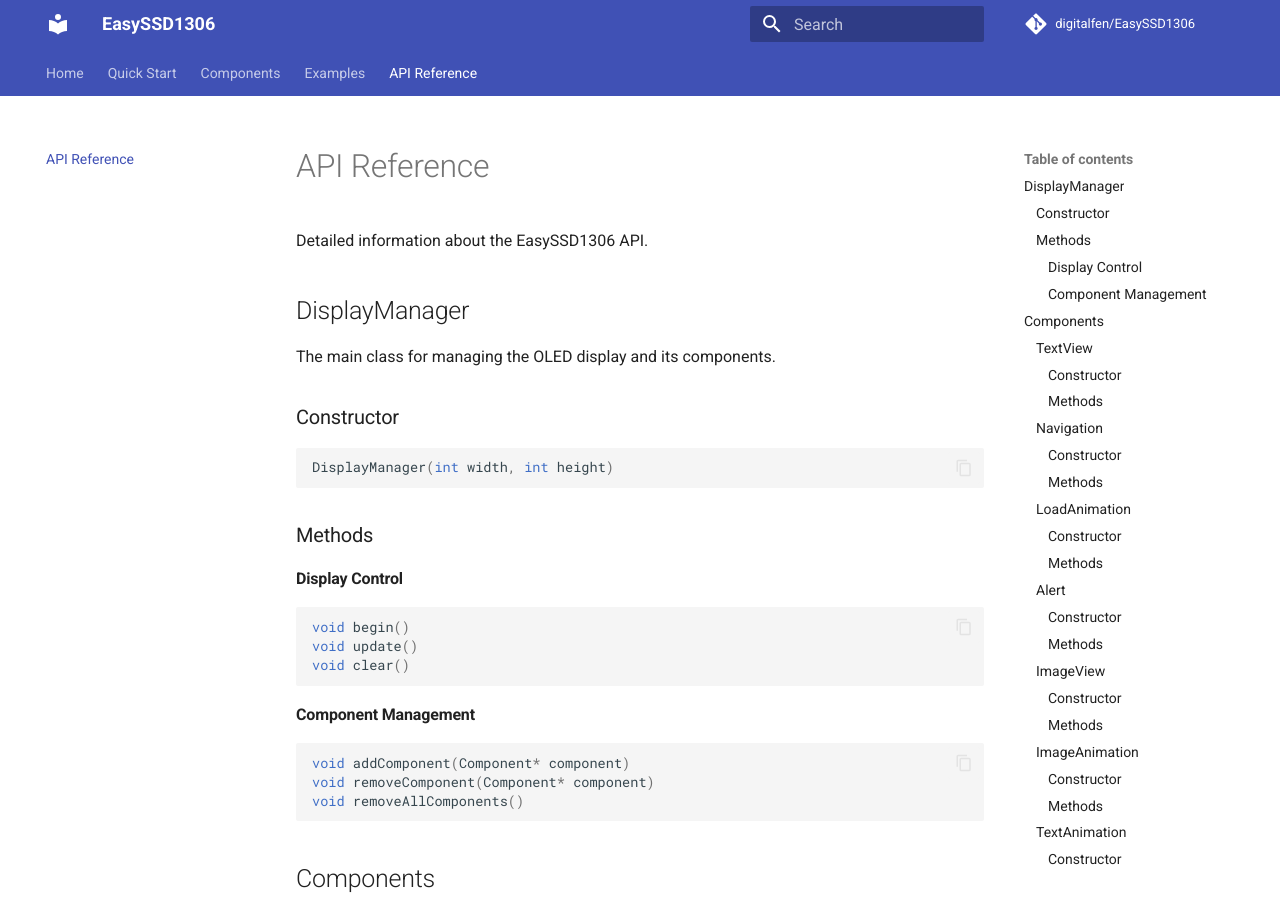
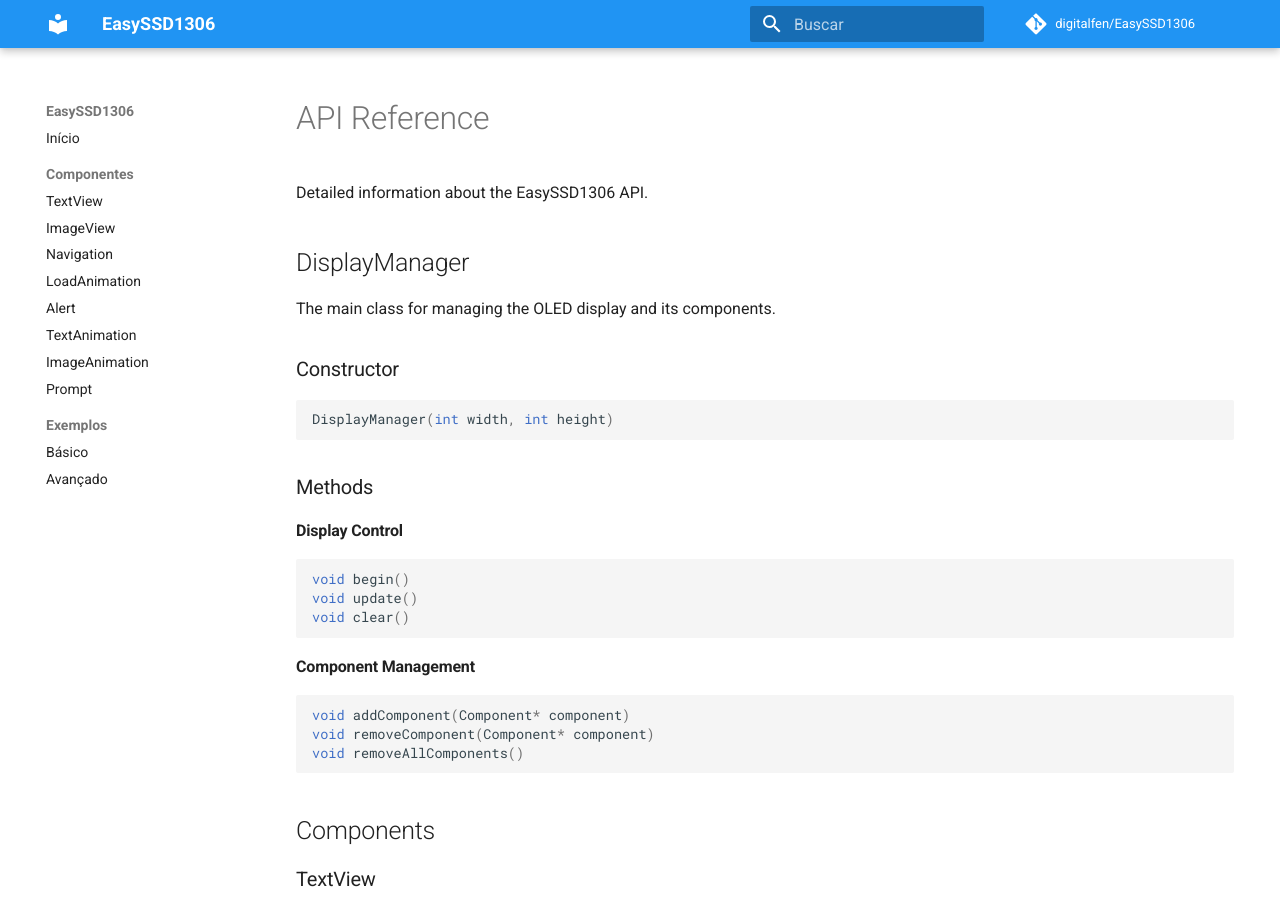
Before and after one commit to digitalfen/EasySSD1306, an MkDocs documentation site: the page built from docs/api-reference.md, in a window 1280 px wide and 900 px high. Built offline with MkDocs 1.6.1 and Material for MkDocs 9.7.7, drawn with Linux system fonts in a browser that asks for light colours; comment, search, counter and statistics services are not loaded.

```diff
--- a/mkdocs.yml
+++ b/mkdocs.yml
@@ -1,5 +1,5 @@
 site_name: EasySSD1306
-site_description: A library for creating graphical interfaces on SSD1306 OLED displays
+site_description: Uma biblioteca para criar interfaces gráficas em displays OLED SSD1306
 site_url: https://digitalfen.github.io/EasySSD1306
 repo_url: https://github.com/digitalfen/EasySSD1306
 repo_name: digitalfen/EasySSD1306
@@ -7,43 +7,39 @@ edit_uri: edit/main/docs/
 
 theme:
   name: material
+  language: pt-BR
+  palette:
+    primary: blue
   features:
-    - navigation.tabs
     - navigation.sections
     - navigation.expand
-    - search.suggest
-    - search.highlight
-    - content.code.copy
+    - navigation.indexes
+    - toc.integrate
 
 markdown_extensions:
-  - codehilite
-  - fenced_code
-  - tables
-  - toc:
-      permalink: true
-  - pymdownx.highlight
+  - admonition
+  - pymdownx.details
   - pymdownx.superfences
-  - pymdownx.tasklist:
-      custom_checkbox: true
+  - attr_list
+  - md_in_html
   - pymdownx.emoji:
       emoji_index: !!python/name:materialx.emoji.twemoji
       emoji_generator: !!python/name:materialx.emoji.to_svg
 
 nav:
-  - Home: index.md
-  - Quick Start: quickstart.md
-  - Components:
-    - Overview: components/overview.md
+  - Início: index.md
+  - Componentes:
     - TextView: components/text-view.md
-    - TextAnimation: components/text-animation.md
+    - ImageView: components/image-view.md
     - Navigation: components/navigation.md
-    - ImageView: components/image-view.md
-    - ImageAnimation: components/image-animation.md
     - LoadAnimation: components/load-animation.md
     - Alert: components/alert.md
+    - TextAnimation: components/text-animation.md
+    - ImageAnimation: components/image-animation.md
     - Prompt: components/prompt.md
-  - Examples: examples.md
-  - API Reference: api-reference.md
+  - Exemplos:
+    - Básico: examples/basic.md
+    - Avançado: examples/advanced.md
 
 extra:
   social:
```
